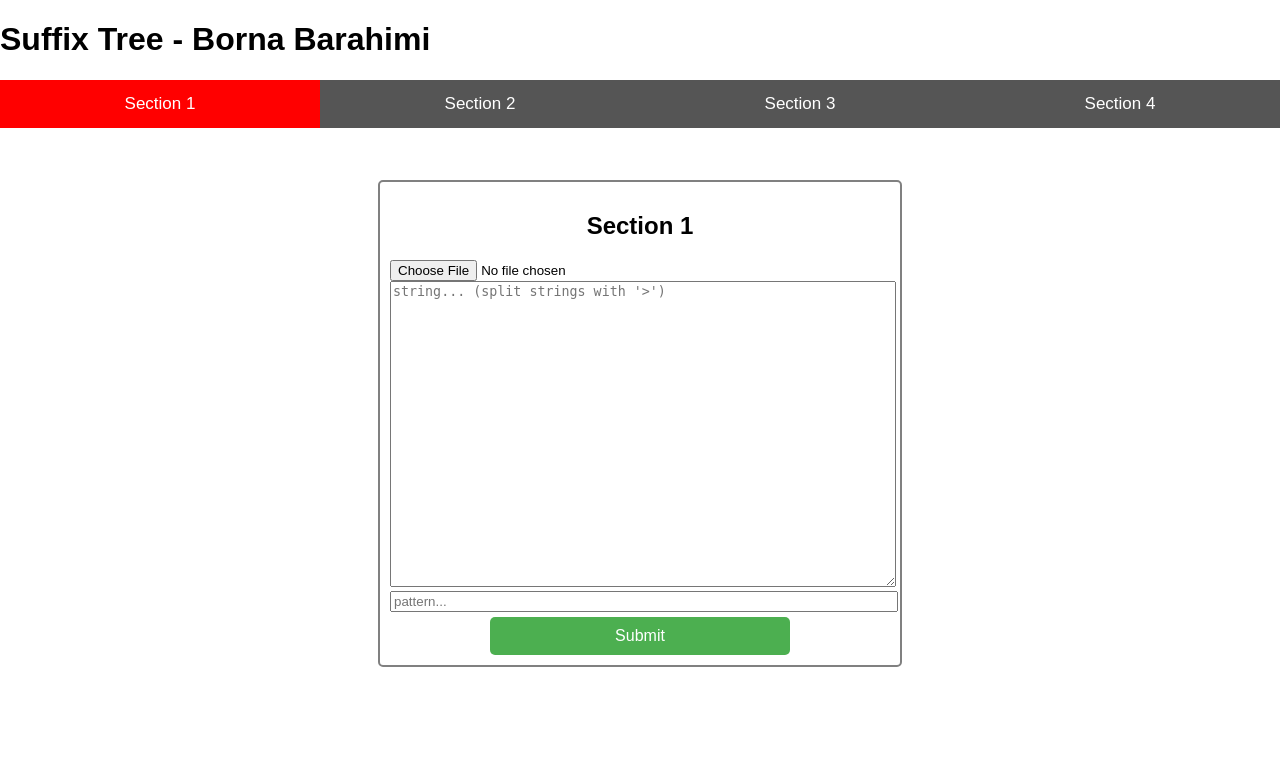
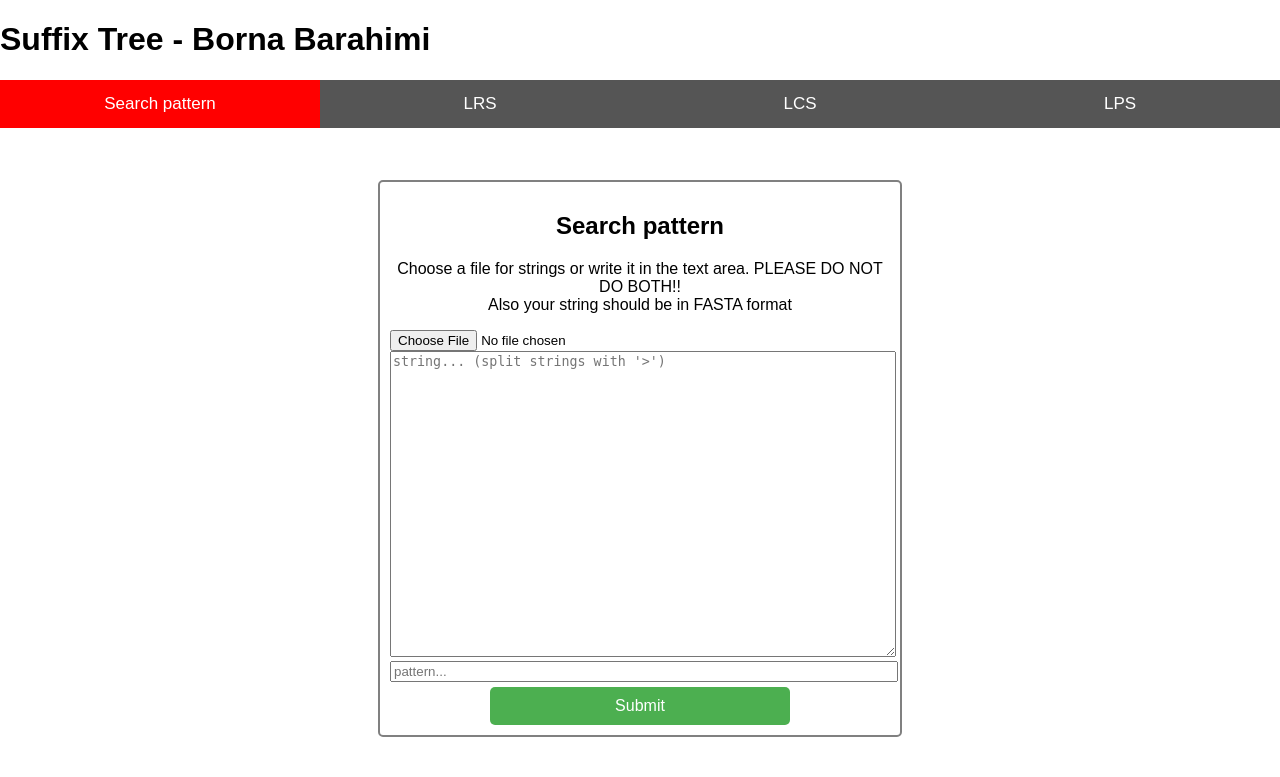
Before and after one commit to bornabr/SuffixTree, a Flask app: page / in a window 1280 px wide. Shown: the top 777 px of the page. Run offline with Flask 2, Linux system fonts and the light colour scheme.

Commit message:
add some description

```diff
--- a/templates/index.html
+++ b/templates/index.html
@@ -12,15 +12,16 @@
 
 <body>
 	<h1>Suffix Tree - Borna Barahimi</h1>
-	<button id="defaultOpen" class="tablink" onclick="openPage('Section1', this, 'red')">Section 1</button>
-	<button class="tablink" onclick="openPage('Section2', this, 'green')" id="defaultOpen">Section 2</button>
-	<button class="tablink" onclick="openPage('Section3', this, 'blue')">Section 3</button>
-	<button class="tablink" onclick="openPage('Section4', this, 'orange')">Section 4</button>
+	<button id="defaultOpen" class="tablink" onclick="openPage('Section1', this, 'red')">Search pattern</button>
+	<button class="tablink" onclick="openPage('Section2', this, 'green')" id="defaultOpen">LRS</button>
+	<button class="tablink" onclick="openPage('Section3', this, 'blue')">LCS</button>
+	<button class="tablink" onclick="openPage('Section4', this, 'orange')">LPS</button>
 
 	<div id="Section1" class="tabcontent">
 		<div class='section'>
-			<h2>Section 1</h2>
+			<h2>Search pattern</h2>
 			<form action="/api/search-pattern" method="POST" id="form-section-one">
+				<p>Choose a file for strings or write it in the text area. PLEASE DO NOT DO BOTH!!<br>Also your string should be in FASTA format</p>
 				<input class="input" type="file" name="strings_file" id="file-input-1">
 				<textarea class="input" rows="20" cols="50" type="textarea" name="strings" id="strings-input"
 					placeholder="string... (split strings with '>')"></textarea>
@@ -34,8 +35,10 @@
 
 	<div id="Section2" class="tabcontent">
 		<div class='section'>
-			<h2>Section 2</h2>
+			<h2>Longest Repeated Substring</h2>
 			<form action="/api/lrs" method="POST" id="form-section-two">
+				<p>Choose a file for strings or write it in the text area. PLEASE DO NOT DO BOTH!!<br>Also your string should be in
+					FASTA format</p>
 				<input class="input" type="file" name="strings_file" id="file-input-2">
 				<textarea class="input" rows="20" cols="50" type="textarea" name="strings" id="strings-input"
 					placeholder="string... (split strings with '>')"></textarea>
@@ -49,8 +52,10 @@
 
 	<div id="Section3" class="tabcontent">
 		<div class='section'>
-			<h2>Section 3</h2>
+			<h2>Longest Common Substring</h2>
 			<form action="/api/lrs" method="POST" id="form-section-three">
+				<p>Choose a file for strings or write it in the text area. PLEASE DO NOT DO BOTH!!<br>Also your string should be in
+					FASTA format</p>
 				<input class="input" type="file" name="strings_file" id="file-input-3">
 				<textarea class="input" rows="20" cols="50" type="textarea" name="strings" id="strings-input"
 					placeholder="string... (split strings with '>')"></textarea>
@@ -64,8 +69,10 @@
 
 	<div id="Section4" class="tabcontent">
 		<div class='section'>
-			<h2>Section 4</h2>
+			<h2>Longest Palindromic Substring</h2>
 			<form action="/api/lps" method="POST" id="form-section-four">
+				<p>Choose a file for strings or write it in the text area. PLEASE DO NOT DO BOTH!!<br>Also your string should be in
+					FASTA format</p>
 				<input class="input" type="file" name="strings_file" id="file-input-4">
 				<textarea class="input" rows="20" cols="50" type="textarea" name="strings" id="strings-input"
 					placeholder="string... (split strings with '>')"></textarea>
```
